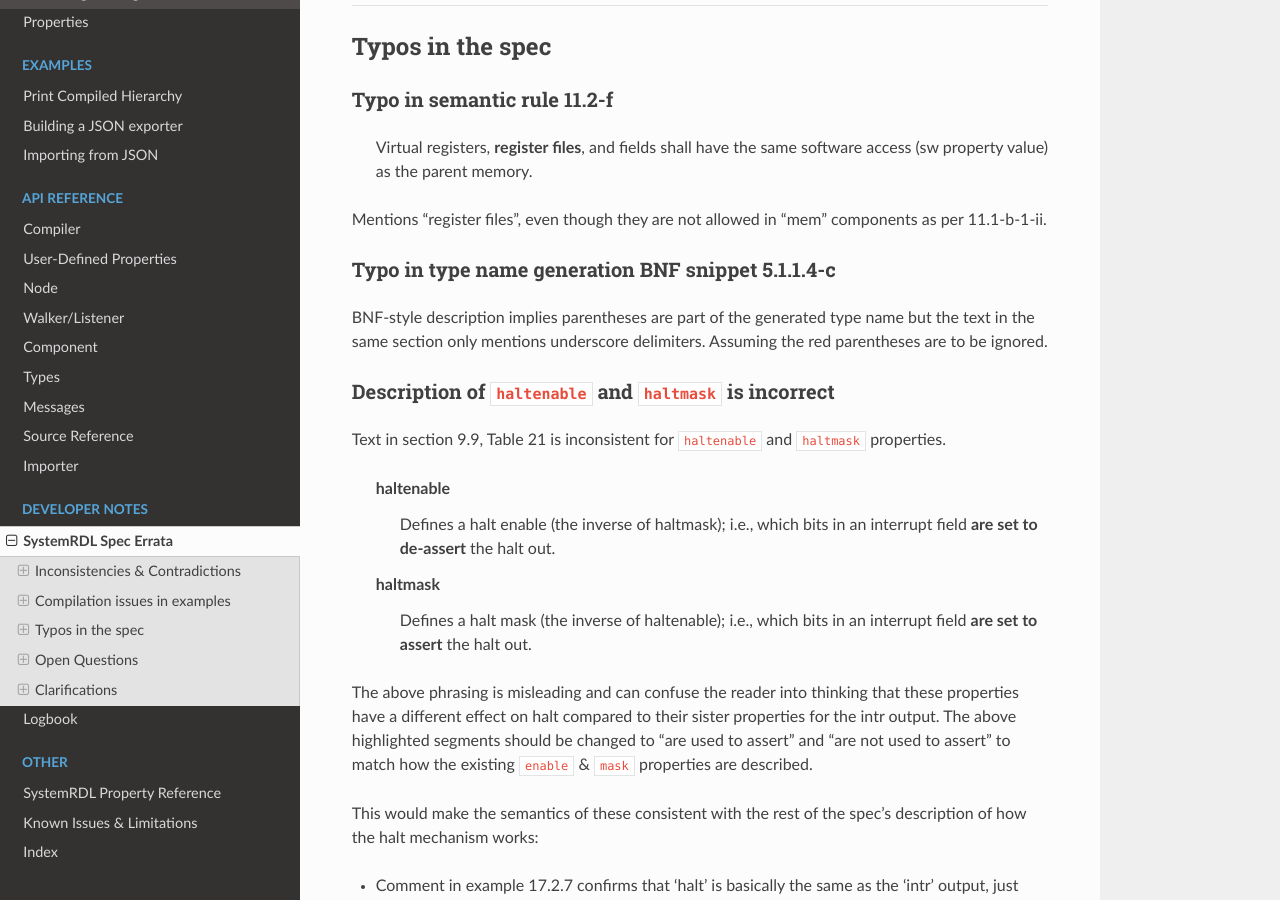
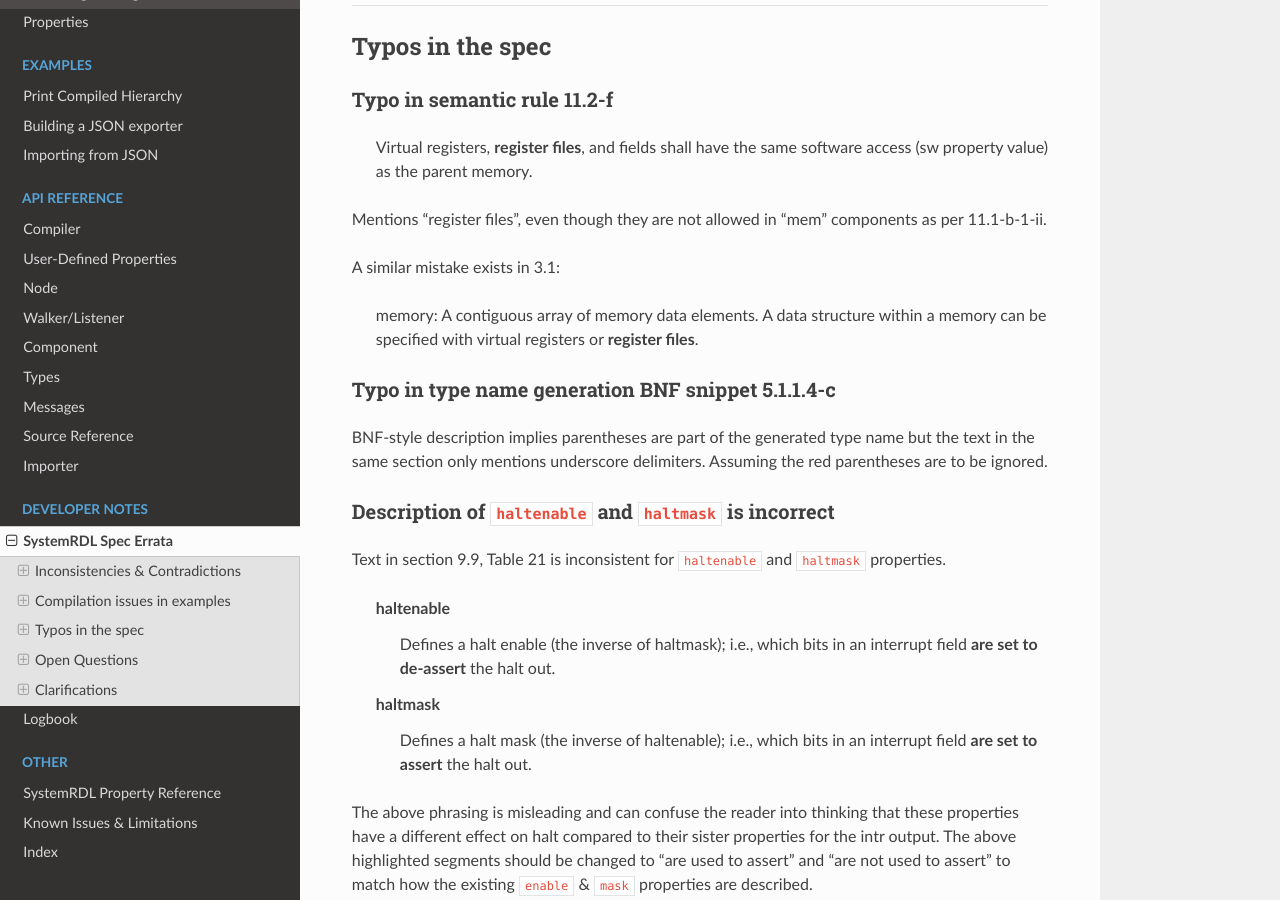
Before and after one commit to SystemRDL/systemrdl-compiler, a Sphinx documentation site: the page built from docs/dev_notes/rdl_spec_errata.rst, in a window 1280 px wide and 900 px high, scrolled down 5759 px. Built offline with Sphinx 7.4.7 and the Read the Docs theme 2.0.0, drawn with Linux system fonts in a browser that asks for light colours.

Commit message:
Add spec errata

```diff
--- a/docs/dev_notes/rdl_spec_errata.rst
+++ b/docs/dev_notes/rdl_spec_errata.rst
@@ -320,6 +320,13 @@
 
 Mentions "register files", even though they are not allowed in "mem" components
 as per 11.1-b-1-ii.
+
+A similar mistake exists in 3.1:
+
+.. pull-quote::
+
+    memory: A contiguous array of memory data elements. A data structure within
+    a memory can be specified with virtual registers or **register files**.
 
 
 
```
